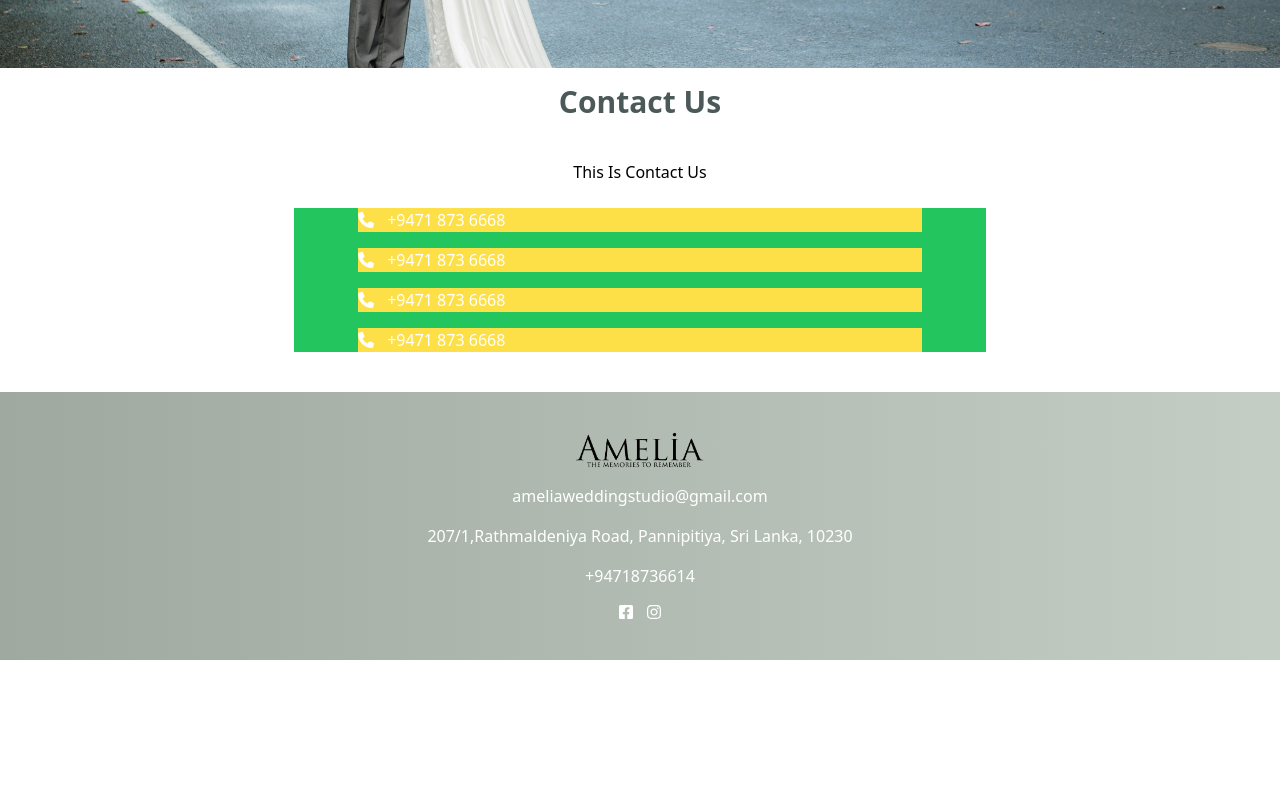
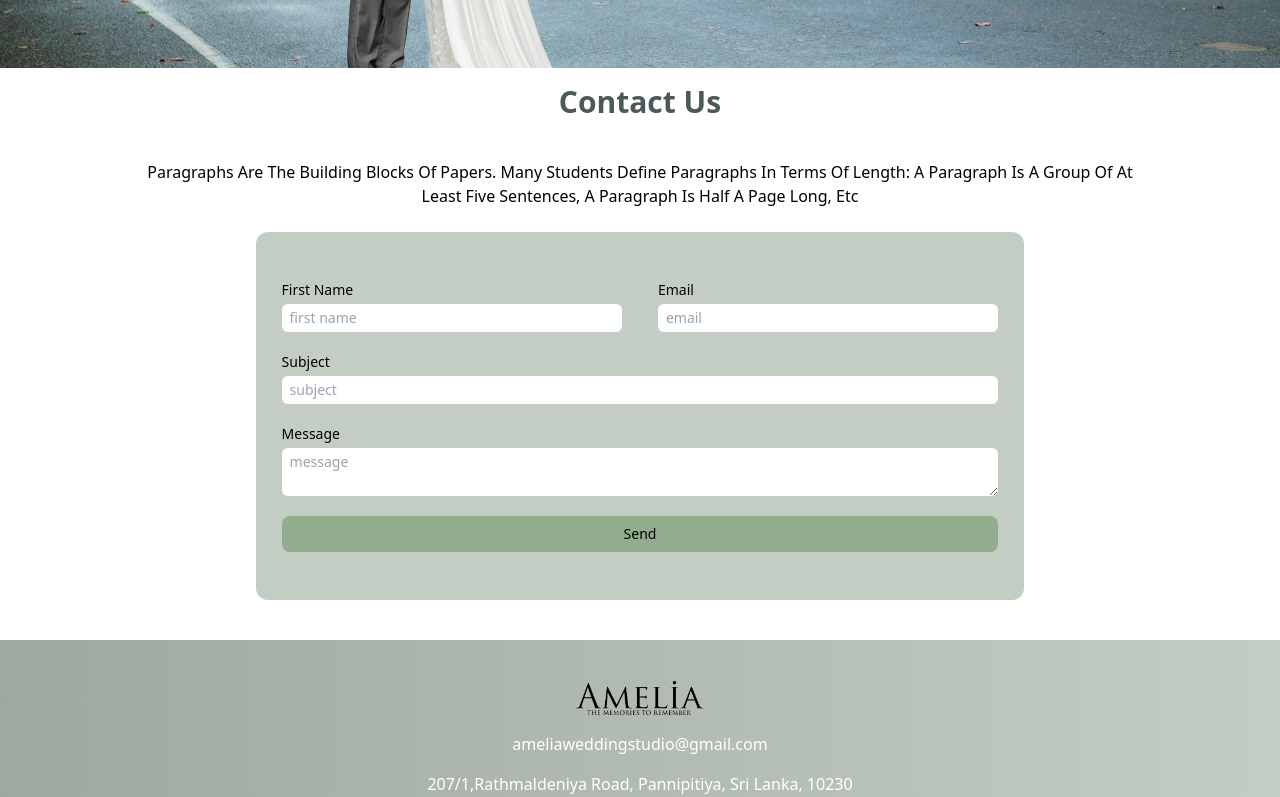
Before and after one commit to TharakaJayz/photographer-front, a React (Create React App) app: page /contact in a window 1280 px wide. Shown: the part 572-1369 px from the top of the page. Before the commit the page ends 1232 px from the top, so only its background shows below. Built offline with nearby package versions, Linux system fonts and the light colour scheme.

Commit message:
addded some pages updates

```diff
--- a/package.json
+++ b/package.json
@@ -12,6 +12,7 @@
     "@types/react-dom": "^18.3.0",
     "react": "^18.3.1",
     "react-dom": "^18.3.1",
+    "react-hook-form": "^7.51.4",
     "react-icons": "^5.2.1",
     "react-router-dom": "^6.23.0",
     "react-scripts": "5.0.1",
--- /dev/null
+++ b/src/components/SingleAlbumImg.tsx
@@ -0,0 +1,57 @@
+import React, { useState } from 'react';
+
+interface SingleAlbumImgProps {
+  src: string;
+  alt?: string; // Optional alt prop for accessibility
+}
+
+const SingleAlbumImg: React.FC<SingleAlbumImgProps> = ({ src, alt }) => {
+  const [isOverlayOpen, setIsOverlayOpen] = useState(false);
+
+  const handleClick = () => {
+    setIsOverlayOpen(!isOverlayOpen);
+  };
+
+  return (
+    <div
+      className={`single-album-img-container ${isOverlayOpen ? 'overlay' : ''}`}
+      onClick={handleClick}
+      style={{
+        position: isOverlayOpen ? 'fixed' : 'static', // Ensure proper positioning
+        top: 0,
+        left: 0,
+        width: isOverlayOpen ? '100vw' : 'auto',
+        height: isOverlayOpen ? '100vh' : 'auto',
+        backgroundColor: isOverlayOpen ? 'rgba(0, 0, 0, 0.7)' : 'transparent',
+        display:'flex',
+        alignItems:'center',
+        justifyContent:'center',
+        zIndex: isOverlayOpen ? '50' : ''
+      }}
+    >
+      <img src={src} alt={alt || 'Image'} // Set default alt if not provided
+        style={{
+          width: isOverlayOpen ? 'auto' : '100%', // Consistent width handling
+          height: isOverlayOpen ? '80vh' : 'auto',
+        }}
+      />
+      {/* Handle clicks outside the image in overlay mode */}
+      {isOverlayOpen && (
+        <div
+          className="overlay-backdrop"
+          onClick={handleClick} // Close overlay on backdrop click
+          style={{
+            position: 'absolute',
+            top: 0,
+            left: 0,
+            width: '100%',
+            height: '100%',
+            zIndex: 1, // Ensure overlay backdrop is above content
+          }}
+        />
+      )}
+    </div>
+  );
+};
+
+export default SingleAlbumImg;
--- a/src/components/portfolio/CategoryCard.tsx
+++ b/src/components/portfolio/CategoryCard.tsx
@@ -10,7 +10,7 @@ interface Props {
 const CategoryCard = (props: Props) => {
 
     return (
-        <div className='w-p32 py-vh2 flex flex-col justify-between items-center gap-vh2  bg-primary_light1 rounded-xl hover:bg-primary hover:text-white transition-all duration-500' onClick={() => props.onClickAction(props.title)}>
+        <div className='w-p32 py-vh2 flex flex-col justify-between items-center gap-vh1  bg-primary_light1 rounded-xl hover:bg-primary hover:text-white transition-all duration-500' onClick={() => props.onClickAction(props.title)}>
             <span className='bg-service_svg_bg p-[8px] rounded-2xl flex items-center justify-center text-white'><GiBigDiamondRing /></span>
             <section>
                 <h3 className='font-semibold w-full text-center'>{props.title}</h3>
--- a/src/pages/AboutUs.tsx
+++ b/src/pages/AboutUs.tsx
@@ -7,20 +7,20 @@ interface Props {}
 const AboutUs = (props: Props) => {
   return (
     <div className="w-full ">
-      <HeaderSection imgUrl={images[1]} title="About Us" desc="this is about us " TextLogic = {true} />
+      <HeaderSection imgUrl={images[1]} title="About Us" desc="Paragraphs are the building blocks of papers. Many students define paragraphs in terms of length: a paragraph is a group of at least five sentences, a paragraph is half a page long, etc" TextLogic = {true} />
       <div className="w-full px-vw5 ">
         <div className="w-full h-vh100 bg-primary flex  gap-vw2 px-vw5 py-vh5 rounded-md">
           <section className="w-p50 flex flex-col justify-between items-center ">
-            <img src={images[0]} alt="" className="object-cover object-center w-full h-vh30  "/>
+            <img src={images[0]} alt="" className="object-cover object-center w-full h-vh30 rounded-lg  shadow-md shadow-gray-400"/>
             <div className="w-full h-p30 flex justify-between items-center">
 
-                <img src={images2[3]} alt="" className="object-cover object-top w-p48 h-full  "/>
-                <img src={images2[2]} alt="" className="object-cover object-center w-p48 h-full "/>
+                <img src={images2[3]} alt="" className="object-cover object-top w-p48 h-full rounded-lg shadow-md shadow-gray-400  "/>
+                <img src={images2[2]} alt="" className="object-cover object-center w-p48 h-full rounded-lg shadow-gray-400"/>
 
             </div>
-            <img src={images[2]} alt="" className="object-cover object-top w-full h-p30 "/>
+            <img src={images[2]} alt="" className="object-cover object-top w-full h-p30 rounded-lg  shadow-gray-400"/>
           </section>
-          <section className="w-p50 text-white flex flex-col gap-vh3">
+          <section className="w-p50 text-white flex flex-col justify-center items-center gap-vh3">
 
 
             <p>We're excited to make your special day unique. Our commitment? A
@@ -46,6 +46,17 @@ const AboutUs = (props: Props) => {
             Capturing that perfect moment? It all starts with a smile...We're
             excited to</p>
 
+                <p>We're excited to make your special day unique. Our commitment? A
+            stress-free, relaxed, and fun experience led by an amazing team.
+            Capturing that perfect moment? It all starts with a smile... We're
+            excited to make your special day unique. Our commitment? A
+            stress-free, relaxed, and fun experience led by an amazing team.
+            Capturing that perfect moment? It all starts with a smile...We're
+            excited to make your special day unique. Our commitment? A
+            stress-free, relaxed, and fun experience led by an amazing team.
+            Capturing that perfect moment? It all starts with a smile...We're
+            excited to</p>
+
 
           </section>
         </div>
--- a/src/pages/ContactUs.tsx
+++ b/src/pages/ContactUs.tsx
@@ -2,17 +2,33 @@ import React from 'react'
 import HeaderSection from '../components/HeaderSection'
 import { images } from '../assets/Images';
 import { FaPhone } from "react-icons/fa6";
+import { useForm } from 'react-hook-form';
 interface Props {
 
 }
 
+type ContactForm = {
+  firstname:string,
+  email:string,
+  subject:string,
+  message:string
+}
+
 const ContactUs = (props: Props) => {
+
+
+    const {register,handleSubmit,formState:{errors}}  = useForm<ContactForm>();
+
+    const submitHandler = handleSubmit((data)=>{
+      console.log("This is submitted data",data)
+    })
+
     return (
         <div className='w-full'>
-          <HeaderSection imgUrl={images[0]} title="Contact Us" desc="this is contact us " TextLogic = {true} />
+          <HeaderSection imgUrl={images[0]} title="Contact Us" desc="Paragraphs are the building blocks of papers. Many students define paragraphs in terms of length: a paragraph is a group of at least five sentences, a paragraph is half a page long, etc " TextLogic = {true} />
           <div className='w-full px-vw5 bg'>
             <section className='w-full flex items-center justify-center'>
-              <div className='w-p60 bg-green-500 flex flex-col gap-vh2 px-vw5 text-white'>
+              {/* <div className='w-p60 bg-green-500 flex flex-col gap-vh2 px-vw5 text-white'>
                 <div className='flex justify-start items-center gap-vw1 bg-yellow-300'>
                 <FaPhone /> <span>+9471 873 6668</span>
                 </div>
@@ -25,7 +41,40 @@ const ContactUs = (props: Props) => {
                 <div className='flex justify-start items-center gap-vw1 bg-yellow-300'>
                 <FaPhone /> <span>+9471 873 6668</span>
                 </div>
-              </div>
+              </div> */}
+              <form className='flex flex-col gap-5 justify-center items-center p-4 bg-primary_light4 rounded-xl w-vw60 px-vw2 py-vh6 text-sm' onSubmit={submitHandler}>
+                <section className='w-full flex justify-between items-center gap-p5'>
+                  <div className='flex flex-col justify-start gap-1 w-p50'>
+                    <label htmlFor="">First Name</label>
+                   {errors.firstname && (<span className='text-xs text-white'>{errors.firstname.message}</span>)}
+                    <input type='text'  placeholder='first name'   className='rounded-md px-2 py-1 outline-none '  {...register("firstname",{required:"This field is required"})} />
+                  </div>
+                  <div className='flex flex-col justify-start gap-1 w-p50'>
+                    <label htmlFor="">Email</label>
+                    {errors.email && (<span className='text-xs text-white'>{errors.email.message}</span>)}
+                    <input type='text'  placeholder='email'   className='rounded-md px-2 py-1 outline-none ' {...register("email",{required:"This field is required"})}  />
+                  </div>
+                </section>
+                <section className='w-full flex justify-center items-center'>
+
+                  <div className='flex flex-col justify-start gap-1 w-full'>
+                    <label htmlFor="">Subject</label>
+                    {errors.subject && (<span className='text-xs text-white'>{errors.subject.message}</span>)}
+                    <input type='text'  placeholder='subject'   className='rounded-md px-2 py-1 outline-none '  {...register("subject",{required:"This field is required"})} />
+                  </div>
+                </section>
+                <section className='w-full flex items-center justify-center'>
+                  <div className='flex flex-col justify-start gap-1 w-full'>
+                    <label htmlFor="">Message</label>
+                    {errors.message && (<span className='text-xs text-white'>{errors.message.message}</span>)}
+                    <textarea placeholder='message'  className='rounded-md px-2 py-1 outline-none ' {...register("message",{required:"This field is required"})} ></textarea>
+                  </div>
+
+                </section>
+
+                <button className='w-full   border-transparent py-2 bg-primary rounded-lg transition-all hover:bg-white hover:border-primary hover:text-primary'>Send</button>
+
+              </form>
             </section>
           </div>
         </div>
--- a/src/pages/Portfolio.tsx
+++ b/src/pages/Portfolio.tsx
@@ -21,8 +21,8 @@ const Portfolio = (props: Props) => {
   }
   return (
     <div className='w-full'>
-      <HeaderSection imgUrl={images[1]} title="Portfolio" desc="this is portfolio page" TextLogic={true} />
-      <div className='w-full px-vw5 bg'>
+      <HeaderSection imgUrl={images[1]} title="Portfolio" desc="Paragraphs are the building blocks of papers. Many students define paragraphs in terms of length: a paragraph is a group of at least five sentences, a paragraph is half a page long, etc" TextLogic={true} />
+      <div className='w-full px-vw10 bg'>
         <div className='w-full flex flex-col gap-vh5'>
           <section className='w-full flex justify-between items-center'>
             <CategoryCard svg={""} title={albumTypes[0]} onClickAction={setTypeFromCard} desc='See our wedding albums' />
--- a/src/pages/PortfolioSingle.tsx
+++ b/src/pages/PortfolioSingle.tsx
@@ -2,6 +2,7 @@ import React from 'react'
 import { useParams } from 'react-router-dom';
 import HeaderSection from '../components/HeaderSection';
 import { formatAlbumHandler2, formatAlbumHandler3, images, maneeshaNethupaAlbum } from '../assets/Images';
+import SingleAlbumImg from '../components/SingleAlbumImg';
 
 
 type Props = {}
@@ -17,12 +18,12 @@ const PortfolioSingle = (props: Props) => {
 
     return (
         <div className='w-full'>
-            <HeaderSection imgUrl={images[0]} title="About Us" desc="this is about us " TextLogic={true} />
+            <HeaderSection imgUrl={images[0]} title="About Us" desc="Paragraphs are the building blocks of papers. Many students define paragraphs in terms of length: a paragraph is a group of at least five sentences, a paragraph is half a page long, etc" TextLogic={true} />
             <div className='w-full px-vw5 bg'>
                 <div className='w-full grid gap-4 grid-cols-3 lg2_:hidden '>
                     <div className=' flex flex-col gap-3'>
                         {album3.one.map((singleImg: any) => {
-                            return <img src={singleImg} alt='tt' />
+                            return <SingleAlbumImg src={singleImg} alt='tt' />
 
                         })}
                     </div>
```
Also changed, not shown: 1 other file (tests, documents, lock files or other folders).
